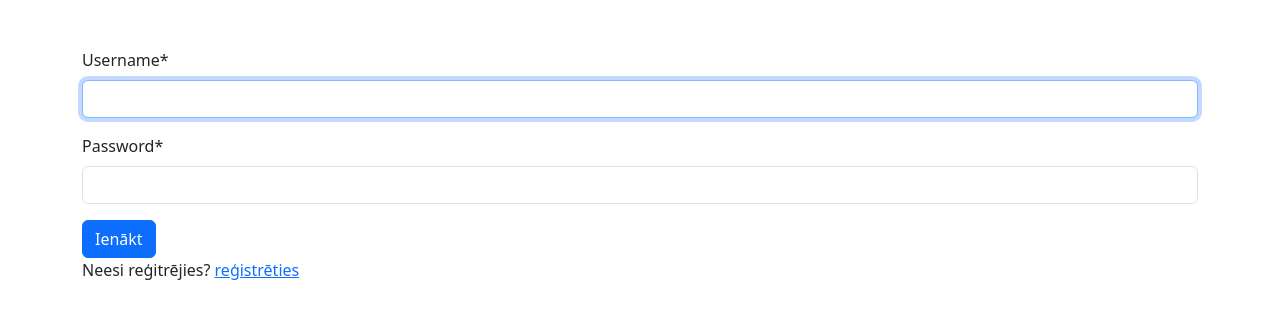
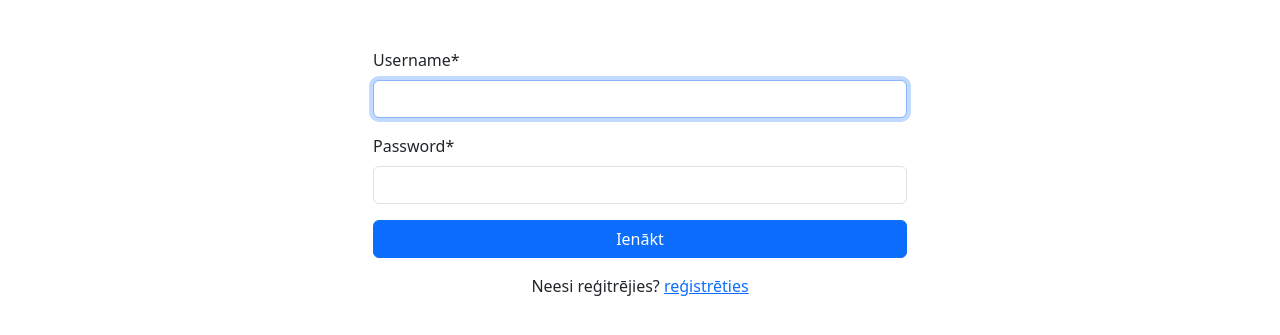
Before and after one commit to eduardsosh/medsurvey, a Django app: page /login/ in a window 1280 px wide. Shown: the part 56-391 px from the top of the page. Run offline with Django 5.2, Linux system fonts and the light colour scheme; some libraries are stand-ins or nearby versions.

Commit message:
Improve login style

```diff
--- a/medsurvey_site/base/templates/auth/login.html
+++ b/medsurvey_site/base/templates/auth/login.html
@@ -3,11 +3,17 @@
 {% load i18n %}
 {% load crispy_forms_tags %}
 
-{% block content%}
-<form method="post">
-    {% csrf_token %}
-    {{ form|crispy }}
-    <button type="submit" class="btn btn-primary">{% translate "Ienākt" %}</button>
-</form>
-<p>{% translate "Neesi reģitrējies?"%} <a href='/register'> {% translate "reģistrēties" %}</a></p>
-{% endblock%}
+{% block content %}
+<div class="container mt-5">
+    <div class="row justify-content-center">
+        <div class="col-md-6">
+            <form method="post">
+                {% csrf_token %}
+                {{ form|crispy }}
+                <button type="submit" class="btn btn-primary w-100">{% translate "Ienākt" %}</button>
+            </form>
+            <p class="mt-3 text-center">{% translate "Neesi reģitrējies?" %} <a href='/register'> {% translate "reģistrēties" %}</a></p>
+        </div>
+    </div>
+</div>
+{% endblock %}
--- a/medsurvey_site/base/tests.py
+++ b/medsurvey_site/base/tests.py
@@ -35,4 +35,5 @@ class RegistrationTest(TestCase):
 
 
 class LoginTest(TestCase):
+
     pass
```
